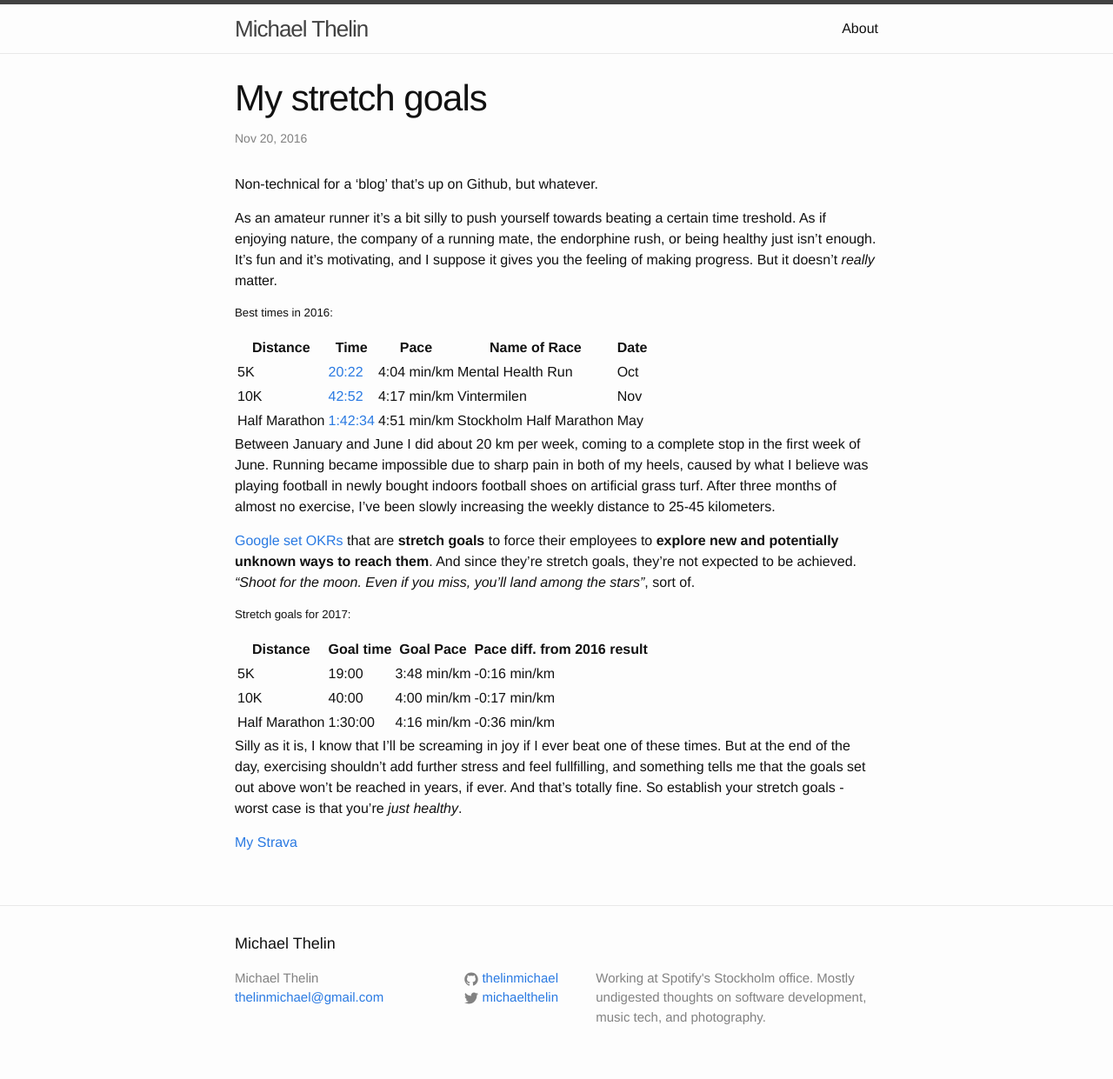
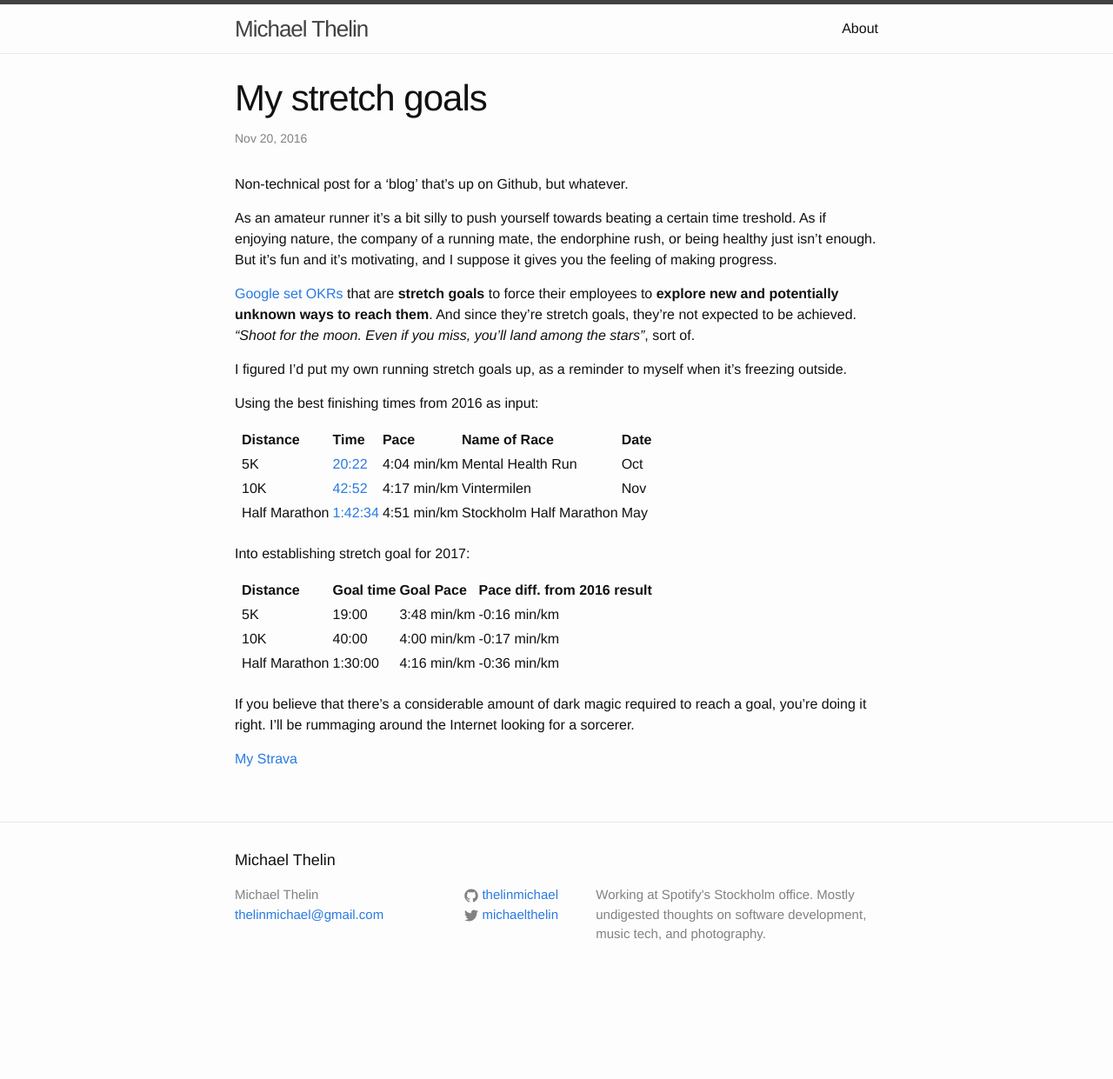
Before and after one commit to thelinmichael/thelinmichael.github.io, a Jekyll site: the page built from _posts/2016-11-20-running-achievements-and-goals.md, in a window 1280 px wide. Shown: the whole page at 87% size. Built offline with Jekyll 4.4.1, drawn with Linux system fonts in a browser that asks for light colours; after the commit the page ends 1146 px from its top, so only the background shows below that.

Commit message:
Formatting fix

```diff
--- a/_includes/custom.scss
+++ b/_includes/custom.scss
@@ -13,3 +13,11 @@
 	width: 75%;
 	height: 75%;
 }
+
+table {
+	padding: 0px 5px 20px 5px;
+}
+
+th {
+	text-align: left;
+}
--- a/_posts/2016-11-20-running-achievements-and-goals.md
+++ b/_posts/2016-11-20-running-achievements-and-goals.md
@@ -3,32 +3,32 @@ layout: post
 title:  "My stretch goals"
 date:   2016-11-20 12:00:00
 categories: Running
-excerpt: As an amateur runner it's a bit silly to push yourself towards beating a certain time treshold. As if enjoying nature, the company of a running mate, the endorphine rush, or being healthy just isn't enough. It's fun and it's motivating, and I suppose it gives you the feeling of making progress. But it doesn't _really_ matter.
+excerpt: As an amateur runner it's a bit silly to push yourself towards beating a certain time treshold. As if enjoying nature, the company of a running mate, the endorphine rush, or being healthy just isn't enough. It's fun and it's motivating, and I suppose it gives you the feeling of making progress. But it doesn't really matter.
 ---
-Non-technical for a 'blog' that's up on Github, but whatever.
+Non-technical post for a 'blog' that's up on Github, but whatever.
 
-As an amateur runner it's a bit silly to push yourself towards beating a certain time treshold. As if enjoying nature, the company of a running mate, the endorphine rush, or being healthy just isn't enough. It's fun and it's motivating, and I suppose it gives you the feeling of making progress. But it doesn't _really_ matter.
-
-##### Best times in 2016:
-
-| Distance      	| Time    	| Pace | Name of Race            	| Date |
-|---------------	|---------	|-------| ------------------	|----------	 |
-| 5K            	| [20:22](https://www.strava.com/activities/737989478/overview)   	| 4:04 min/km | Mental Health Run       	| Oct |
-| 10K           	| [42:52](https://www.strava.com/activities/766274369/overview)   	| 4:17 min/km | Vintermilen             	| Nov |
-| Half Marathon 	| [1:42:34](https://www.strava.com/activities/568187103/overview) 	| 4:51 min/km | Stockholm Half Marathon 	| May |
-
-Between January and June I did about 20 km per week, coming to a complete stop in the first week of June. Running became impossible due to sharp pain in both of my heels, caused by what I believe was playing football in newly bought indoors football shoes on artificial grass turf. After three months of almost no exercise, I've been slowly increasing the weekly distance to 25-45 kilometers.
+As an amateur runner it's a bit silly to push yourself towards beating a certain time treshold. As if enjoying nature, the company of a running mate, the endorphine rush, or being healthy just isn't enough. But it's fun and it's motivating, and I suppose it gives you the feeling of making progress.
 
 [Google set OKRs](https://www.youtube.com/watch?v=mJB83EZtAjc) that are **stretch goals** to force their employees to **explore new and potentially unknown ways to reach them**. And since they're stretch goals, they're not expected to be achieved. _“Shoot for the moon. Even if you miss, you'll land among the stars”_, sort of.
 
-##### Stretch goals for 2017:
+I figured I'd put my own running stretch goals up, as a reminder to myself when it's freezing outside.
 
-| Distance      	| Goal time    	| Goal Pace | Pace diff. from 2016 result |
-|---------------	| ---------	| ------ | ------------------ |
-| 5K            	| 19:00 | 3:48 min/km | -0:16 min/km |
-| 10K           	| 40:00 | 4:00 min/km | -0:17 min/km |
-| Half Marathon 	| 1:30:00 | 4:16 min/km | -0:36 min/km |
+Using the best finishing times from 2016 as input:
 
-Silly as it is, I know that I'll be screaming in joy if I ever beat one of these times. But at the end of the day, exercising shouldn't add further stress and feel fullfilling, and something tells me that the goals set out above won't be reached in years, if ever. And that's totally fine. So establish your stretch goals - worst case is that you're _just healthy_.
+| Distance | Time | Pace | Name of Race | Date
+| -------- | ---- | ---- | ------------ | ----
+| 5K | [20:22](https://www.strava.com/activities/737989478/overview) | 4:04 min/km | Mental Health Run | Oct
+| 10K | [42:52](https://www.strava.com/activities/766274369/overview) | 4:17 min/km | Vintermilen | Nov
+| Half Marathon | [1:42:34](https://www.strava.com/activities/568187103/overview) | 4:51 min/km | Stockholm Half Marathon | May
+
+Into establishing stretch goal for 2017:
+
+| Distance | Goal time | Goal Pace | Pace diff. from 2016 result
+| -------- | --------- | --------- | ---------------------------
+| 5K | 19:00 | 3:48 min/km | -0:16 min/km
+| 10K | 40:00 | 4:00 min/km | -0:17 min/km
+| Half Marathon | 1:30:00 | 4:16 min/km | -0:36 min/km
+
+If you believe that there's a considerable amount of dark magic required to reach a goal, you're doing it right. I'll be rummaging around the Internet looking for a sorcerer.
 
 [My Strava](https://www.strava.com/athletes/9436776)
```
Also changed, not shown: _posts/2016-09-25-macro-stacking.md (deleted, +0 -32 lines).
